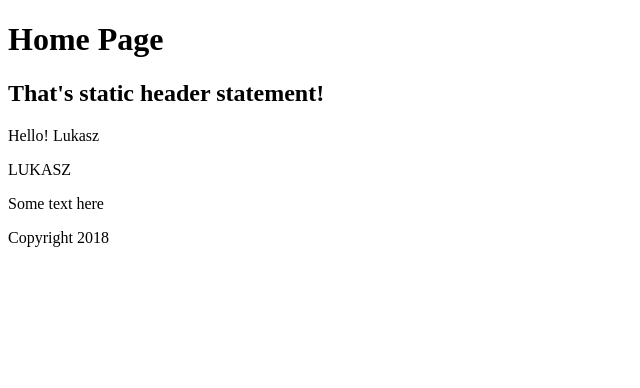
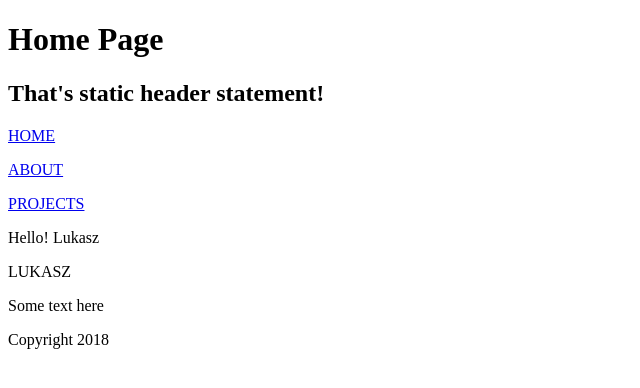
Before and after one commit to lukasz-wac/node-practice, a Node server app: page / in a window 1280 px wide. Shown: the top 388 px of the page, without its empty margins (0-640 px from the left). Run offline with Node 20, Linux system fonts and the light colour scheme.

Commit message:
set up project view

```diff
--- a/server.js
+++ b/server.js
@@ -45,6 +45,10 @@ app.get('/about', (req, res) => {
   });
 });
 
+app.get('/projects', (req, res) => {
+  res.render('projects.hbs');
+});
+
 app.get('/bed', (req, res) => {
   res.send({
     error: 'Page not found :('
--- a/views/partials/header.hbs
+++ b/views/partials/header.hbs
@@ -1,3 +1,12 @@
 <header>
   <h2>{{ headerStatement }}</h2>
+  <p>
+    <a href="/">{{ toUpperCase 'home'}}</a>
+  </p>
+  <p>
+    <a href="/about">{{ toUpperCase 'about'}}</a>
+  </p>
+  <p>
+    <a href="/projects">{{ toUpperCase 'projects'}}</a>
+  </p>
 </header>
```
